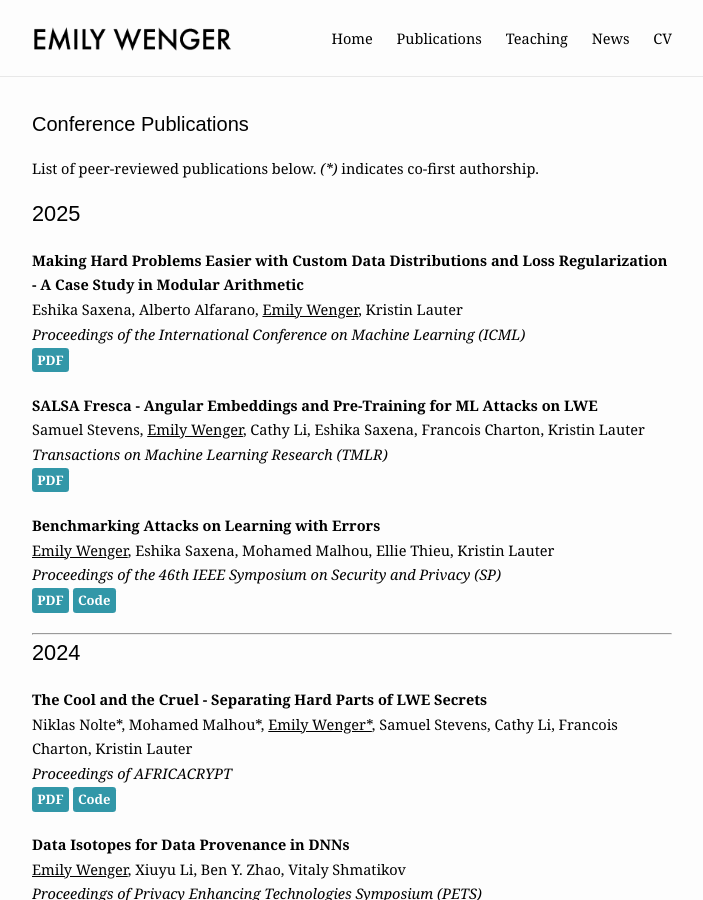
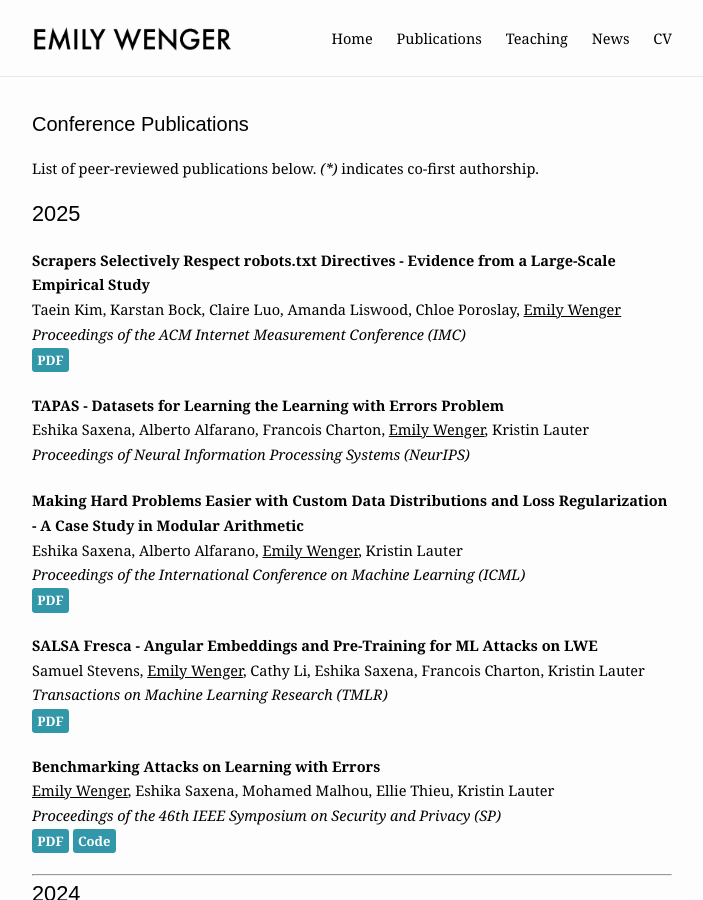
Before and after one commit to emilywenger/emilywenger.github.io, a Jekyll site: the page built from publications.md, in a window 1280 px wide and 900 px high. Shown: the whole window, without its empty margins (288-991 px from the left). Built offline with Jekyll 4.4.1, drawn with Linux system fonts in a browser that asks for light colours; some of the changed text lies outside the part shown.

Commit message:
updated links

```diff
--- a/publications.md
+++ b/publications.md
@@ -3,6 +3,20 @@ layout: publications
 title: Conference Publications
 slug: /publications
 publications:
+
+- title: Scrapers Selectively Respect robots.txt Directives - Evidence from a Large-Scale Empirical Study
+  authors: Taein Kim, Karstan Bock, Claire Luo, Amanda Liswood, Chloe Poroslay, <u>Emily Wenger</u>
+  conference: Proceedings of the ACM Internet Measurement Conference (IMC)
+  year: 2025
+  paperlink: https://arxiv.org/abs/2505.21733
+  codelink: NA
+
+- title: TAPAS - Datasets for Learning the Learning with Errors Problem
+  authors: Eshika Saxena, Alberto Alfarano, Francois Charton, <u>Emily Wenger</u>, Kristin Lauter
+  conference: Proceedings of Neural Information Processing Systems (NeurIPS)
+  year: 2025
+  paperlink: NA
+  codelink: NA
 
 - title: Making Hard Problems Easier with Custom Data Distributions and Loss Regularization - A Case Study in Modular Arithmetic
   authors: Eshika Saxena, Alberto Alfarano, <u>Emily Wenger</u>, Kristin Lauter
@@ -136,12 +150,6 @@ preprints:
   paperlink: https://arxiv.org/abs/2505.21677
   codelink: NA
 
-- title: Scrapers Selectively Respect robots.txt Directives - Evidence from a Large-Scale Empirical Study
-  authors: Taein Kim, Karstan Bock, Claire Luo, Amanda Liswood, <u>Emily Wenger</u>
-  conference: In Submission
-  paperlink: https://arxiv.org/abs/2505.21733
-  codelink: NA
-
 - title: We're Different, We're the Same - Creative Homogeneity in Large Language Models
   authors: <u>Emily Wenger</u>, Yoed N. Kenett
   conference: In Submission
```
Also changed, not shown: index.md (+21 -0 lines).
